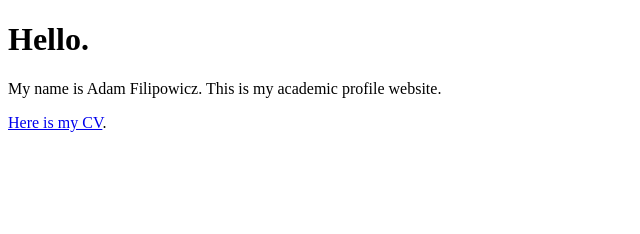
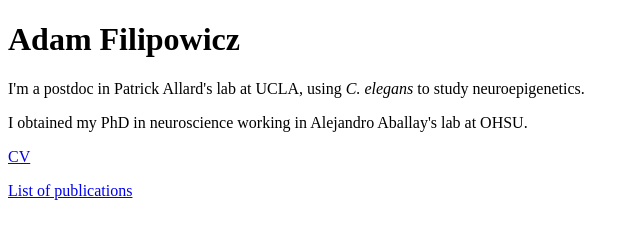
Before and after one commit to adam-filipowicz/adam-filipowicz.github.io, a plain HTML site: page index.html in a window 1280 px wide. Shown: the whole page, without its empty margins (0-640 px from the left). Drawn offline with Linux system fonts and the light colour scheme.

Commit message:
Updated text, CV, and publication list

```diff
--- a/index.html
+++ b/index.html
@@ -1,8 +1,10 @@
 <!DOCTYPE html>
 <html>
     <body>
-        <h1>Hello.</h1>
-        <p>My name is Adam Filipowicz. This is my academic profile website.</p>
-        <p><a href="Adam Filipowicz CV.pdf">Here is my CV</a>.</p>
+        <h1>Adam Filipowicz</h1>
+        <p>I'm a postdoc in Patrick Allard's lab at UCLA, using <i>C. elegans</i> to study neuroepigenetics.</p>
+        <p>I obtained my PhD in neuroscience working in Alejandro Aballay's lab at OHSU.</p>
+        <p><a href="Adam Filipowicz CV.pdf">CV</a></p>
+        <p><a href="https://pubmed.ncbi.nlm.nih.gov/?term=Adam+Filipowicz">List of publications</a></p>
     </body>
 </html>
```
Also changed, not shown: 1 other file.
